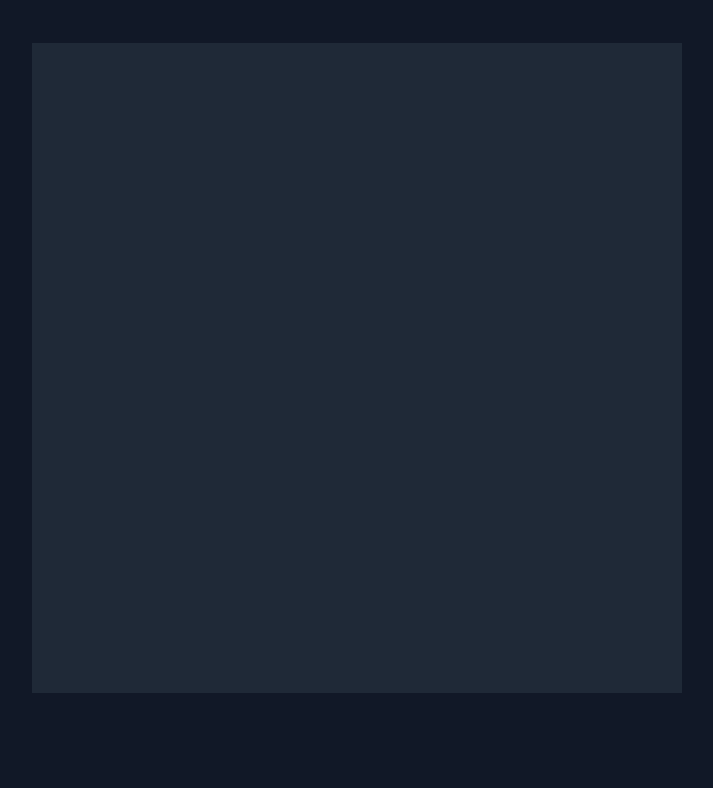
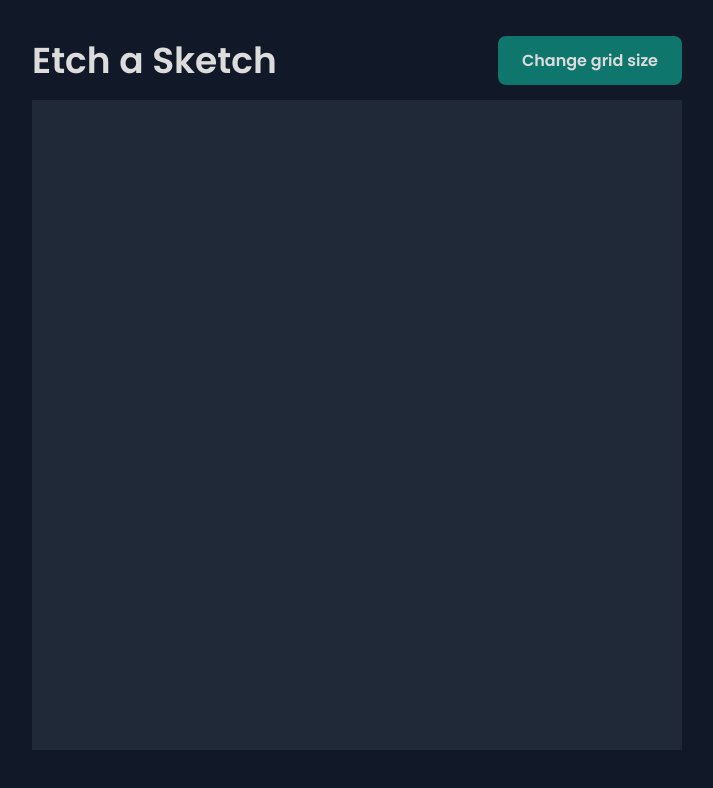
Before and after one commit to DevAro178/odin-etch-a-sketch, a plain HTML site: page index.html in a window 1280 px wide. Shown: the whole page, without its empty margins (283-996 px from the left). Drawn offline with Linux system fonts and the light colour scheme.

Commit message:
Added button to change the grid size

```diff
--- a/index.html
+++ b/index.html
@@ -9,6 +9,10 @@
     </head>
 
     <body>
+        <div class="title">
+            <p>Etch a Sketch</p>
+            <div class="btn">Change grid size</div>
+        </div>
         <div class="container">
         </div>
         <script src="script.js"></script>
--- a/script.js
+++ b/script.js
@@ -1,10 +1,32 @@
 let gridCount=16
 let sketchBoardWidth=650
 let container=document.querySelector('div.container')
-container.style.maxWidth=sketchBoardWidth+'px'
+let gridSizeBtn=document.querySelector('div.title div.btn')
 let itemDimensions=sketchBoardWidth/gridCount
 let clicked=false
 
+gridSizeBtn.addEventListener('click',e=>{
+    let newGridSize=parseInt(prompt("Enter grid size between 1-100"))
+    if(newGridSize>0 && newGridSize<=100){
+        gridCount=newGridSize
+        itemDimensions=sketchBoardWidth/gridCount
+        createSketchBoard()
+    }
+    else
+        alert("You entered invalid value")
+})
+
+container.style.maxWidth=sketchBoardWidth+'px'
+container.addEventListener('mousedown',e=>{
+    clicked=true
+    sketch(e.target)
+})
+container.addEventListener('mouseup',e=>{
+    clicked=false
+})
+container.addEventListener('drag',e=>{
+    clicked=false
+})
 
 let createElementWithClassName=(type,...className)=>{
     let element=document.createElement(type)
@@ -23,33 +45,25 @@ let createRow=()=>{
     }
 }
 
-let createSketchBoard=()=>{
-    for(let i=0;i<gridCount;i++){
-        createRow()
-    }
-}
-
 let sketch=(element)=>{
     element.classList.add('active')
 }
 
-createSketchBoard()
+let createSketchBoard=()=>{
+    container.innerHTML=''
+
+    for(let i=0;i<gridCount;i++){
+        createRow()
+    }
 
     let items=document.querySelectorAll("div.item")
-
-container.addEventListener('mousedown',e=>{
-    clicked=true
-    sketch(e.target)
-})
-container.addEventListener('mouseup',e=>{
-    clicked=false
-})
-container.addEventListener('drag',e=>{
-    clicked=false
-})
     items.forEach(item=>{
         item.addEventListener('mouseenter',e=>{
             if(clicked)
                 sketch(e.target)
         })
     })
+}
+
+
+createSketchBoard()
--- a/style.css
+++ b/style.css
@@ -8,6 +8,7 @@
     --primary-text:#dcdcdc;
     --secondary-text:#acb1b8;
     --pink:#f472b6;
+    --green:#0f766e;
 }
 
 *{
@@ -18,12 +19,41 @@
 }
 
 body{
+    padding: 25px;
     background-color: var(--dark);
     color: var(--primary-text);
     min-height: 90vh;
     display: flex;
     justify-content: center;
     align-items: center;
+    flex-direction: column;
+    gap: 12px;
+
+    .title{
+        display: flex;
+        justify-content: space-between;
+        align-items: center;
+        max-width: 650px;
+        width: 100%;
+
+        p{
+            font-size: 36px;
+            font-weight: 600;
+            margin: 0;
+        }
+        .btn{
+            background-color: var(--green);
+            padding: 12px 24px;
+            border-radius: 8px;
+            font-size: 16px;
+            font-weight: 600;
+
+            &:hover{
+                cursor: pointer;
+            }
+        }
+
+    }
 
     .container{
         display: flex;
```
Lines whose indentation alone changed are shown as unchanged.
